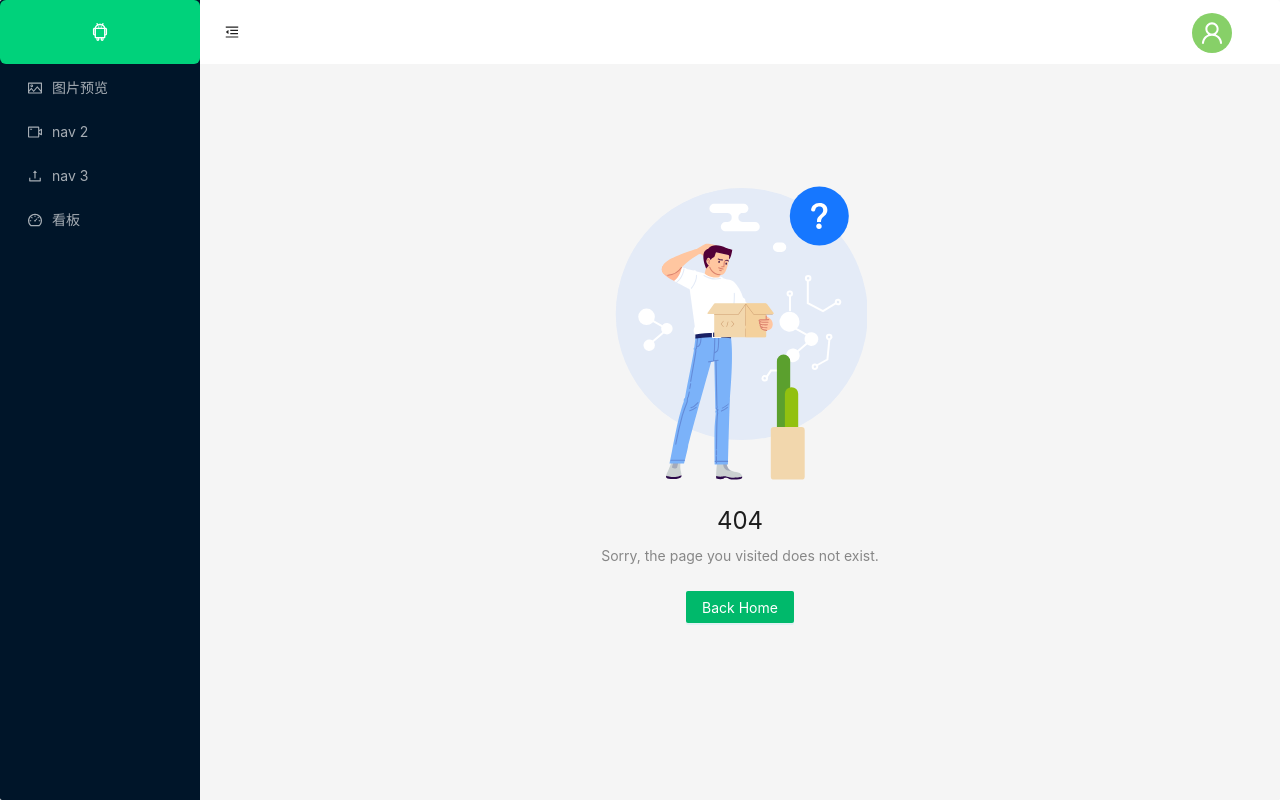
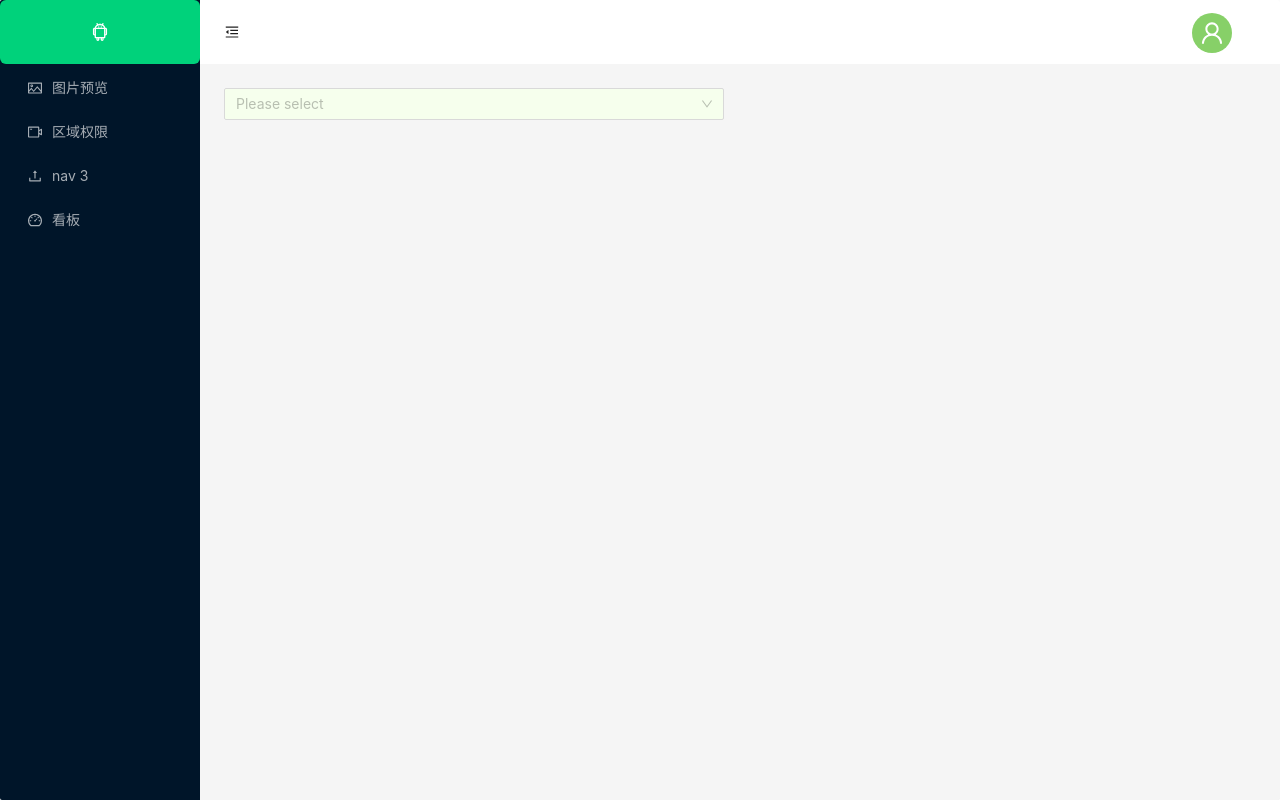
Before and after one commit to MrWhitebare/action-seven, a React (Vite) app: page /region in a window 1280 px wide. Before the commit this address had no page. Built offline with nearby package versions, Linux system fonts and the light colour scheme; no server answers; sample sign-in values are in the browser's storage.

Commit message:
增加查询行政区域的组件和模块

```diff
--- a/src/App.tsx
+++ b/src/App.tsx
@@ -2,7 +2,8 @@ import React from 'react'
 import { ConfigProvider } from 'antd'
 import { Route, Routes } from 'react-router-dom'
 import NotFound from '@/pages/404'
-import Content from './componets/content';
+import Region from '@/pages/region'
+import Content from '@/componets/content';
 
 const Login = React.lazy(()=>import('@/pages/login'));
 const Home =React.lazy(()=>import('@/pages/home'));
@@ -22,7 +23,7 @@ function App() {
         <Route path='/login' element={<Login/>}/>
         <Route path='/' element={<Home/>}>
           <Route path='/preview' element={<Content/>}/>
-          <Route path='/nav2' element={<div>nav2</div>}/>
+          <Route path='/region' element={<Region/>}/>
           <Route path='/nav3' element={<div>nav3</div>}/>
           <Route path='/dashboard' element={<div>dashboard</div>}/>
           <Route path='*' element={<NotFound/>}/>
--- a/src/pages/home/index.tsx
+++ b/src/pages/home/index.tsx
@@ -10,8 +10,8 @@ import {
   UserOutlined,
   VideoCameraOutlined,
 } from '@ant-design/icons';
+import { Navigate, useNavigate ,Outlet} from 'react-router-dom';
 import styles from './index.module.scss';
-import { Navigate, useNavigate ,Outlet} from 'react-router-dom';
 
 const { Header, Sider, Content } = Layout;
 
@@ -51,9 +51,9 @@ function Home() {
               label: '图片预览',
             },
             {
-              key: 'nav2',
+              key: 'region',
               icon: <VideoCameraOutlined />,
-              label: 'nav 2',
+              label: '区域权限',
             },
             {
               key: 'nav3',
--- /dev/null
+++ b/src/pages/region/index.module.scss
@@ -0,0 +1,7 @@
+.region-root{
+    height: 100%;
+    width: 100%;
+    .selector{
+        width: 500px;
+    }
+}
--- /dev/null
+++ b/src/pages/region/index.tsx
@@ -0,0 +1,171 @@
+import React, { useEffect, useState } from "react";
+import { DataServerResponse } from "@/vite-env";
+import {TreeSelect, TreeSelectProps} from 'antd';
+import styles from './index.module.scss';
+
+const {SHOW_PARENT}=TreeSelect;
+
+type treeItem={
+    title:string;
+    value:string|number;
+    key:string;
+    children?:treeItem[]
+};
+
+type regionItem={
+    geoq_featureid:string;
+    level:number;
+    address:string;
+    prov_name:string;
+    prov_code:string;
+    city_name:string;
+    city_code:string;
+    coun_name:string;
+    code:string;
+    id:string;
+    parentId:string|null;
+    children?:regionItem[];
+};
+
+const Region:React.FC=()=>{
+
+    const [options,setOptions]=useState<treeItem[]>([]);
+
+    const buildTree=(data:regionItem[])=>{
+        let result:regionItem[]=[];
+        for(const item of data){
+            if(item.parentId===null){
+                result.push(item)
+            }
+            for(const subItem of data){
+                if(subItem.parentId===item.id){
+                    if(!item.children){
+                        item.children=[];
+                    }
+                    item.children.push(subItem);
+                }
+            }
+        }
+        return result;
+    }
+
+    const buildTree2=(data:regionItem[]):treeItem[]=>{
+        let result:treeItem[]=[];
+        for(let item of data){
+            if(item.parentId===null){
+                let parent:treeItem={
+                    key:item.geoq_featureid,
+                    title:item.address,
+                    value:item.id,
+                };
+                parent.children=getChildNode(item.id,data);
+                result.push(parent)
+            }
+        }
+        return result;
+    }
+
+    const getChildNode=(id:string,data:regionItem[]):treeItem[]=>{
+        const children:treeItem[]=[];
+        for(let item of data){
+            if(item.parentId===id){
+                children.push({
+                    key:item.geoq_featureid,
+                    title:item.address,
+                    value:item.id,
+                });
+            }
+        }
+        //性能优化不在查找已经找到的节点 否则会引起递归超栈
+        children.forEach(item=>{
+            let index=data.findIndex(it=>it.id===item.value);
+            data.splice(index,1);
+        })
+        for(let child of children){
+            const items=getChildNode(child.value.toString(),data);
+            if(items&&items.length>0){
+                child.children=items;
+            }
+        }
+        return children;
+    }
+
+    useEffect(()=>{
+        let url="/data/data-search/rest/services/dataservice/data/search";
+        let fields=["geoq_featureid","prov_name","prov_code","city_name","city_code","coun_name","code","level","address"].map(field=>({value:field,alias:field}));
+
+
+        const params=new URLSearchParams();
+        params.append("tableId",'"org"."public"."938d3e37-9ee7-4463-ab10-d0bef1eb2b55"');
+        params.append("f","json_geogeometry");
+        params.append("fields",JSON.stringify(fields));
+        params.append("where",`(level in (2,3,4) and prov_code not in ('110000','120000','310000','500000','710000','810000','820000') )
+                        or (level=2 and prov_code in ('110000','120000','310000','500000'))`);
+        fetch(url,{
+            method:"POST",
+            body:params,
+        })
+            .then(data=>data.json())
+            .then((res:DataServerResponse<regionItem[]>)=>{
+                let regionItems:regionItem[]=res.result.data;
+                regionItems.splice(0,0,{
+                    coun_name:"",
+                    city_name:"",
+                    code:"860000",
+                    address:"中华人民共和国",
+                    geoq_featureid:"88a770b0-f9db-41af-8779-5a26e6a7efc5",
+                    prov_name:"",
+                    level:1,
+                    city_code:"",
+                    prov_code:"",
+                    parentId:null,
+                    id:"all"
+                });
+                regionItems.forEach(item=>{
+                    switch(item.level){
+                        case 1:
+                            item.parentId=null;
+                            item.id="all";
+                            break;
+                        case 2:
+                            item.parentId="all";
+                            item.id=item.prov_code;
+                            break;
+                        case 3:
+                            item.parentId=item.prov_code;
+                            item.id=item.city_code;
+                            break;
+                        case 4:
+                            item.parentId=item.city_code;
+                            item.id=item.code;
+                            break;
+                    }
+                })
+                // let tree=buildTree(regionItems);
+                let tree2=buildTree2(regionItems);
+                setOptions(tree2);
+            })
+            .catch(e=>console.log("获取数据错误！",e))
+
+    },[])
+
+    const onChange=(newValues:string[])=>{
+        console.log(newValues);
+    }
+
+    const tProps:TreeSelectProps={
+        className:styles.selector,
+        treeData:options,
+        onChange,
+        treeCheckable:true,
+        showCheckedStrategy:SHOW_PARENT,
+        placeholder:"Please select",
+    };
+
+    return (<div className={styles["region-root"]}>
+        <TreeSelect {...tProps}/>
+    </div>)
+
+}
+
+export default Region;
--- a/vite.config.ts
+++ b/vite.config.ts
@@ -14,6 +14,13 @@ export default defineConfig({
             ws:true,
             secure:false,
             rewrite:(path)=>path.replace(/^\/api/,""),
+        },
+        '/data':{
+            target:"http://192.168.120.112:8080",
+            changeOrigin:true,
+            ws:true,
+            secure:false,
+            rewrite:(path)=>path.replace(/^\/data/,""),
         }
     }
   },
```
Also changed, not shown: src/utils/toolUtil.ts (added, +20 -0 lines), src/vite-env.d.ts (+12 -0 lines), public/assets/puff.svg (deleted).
